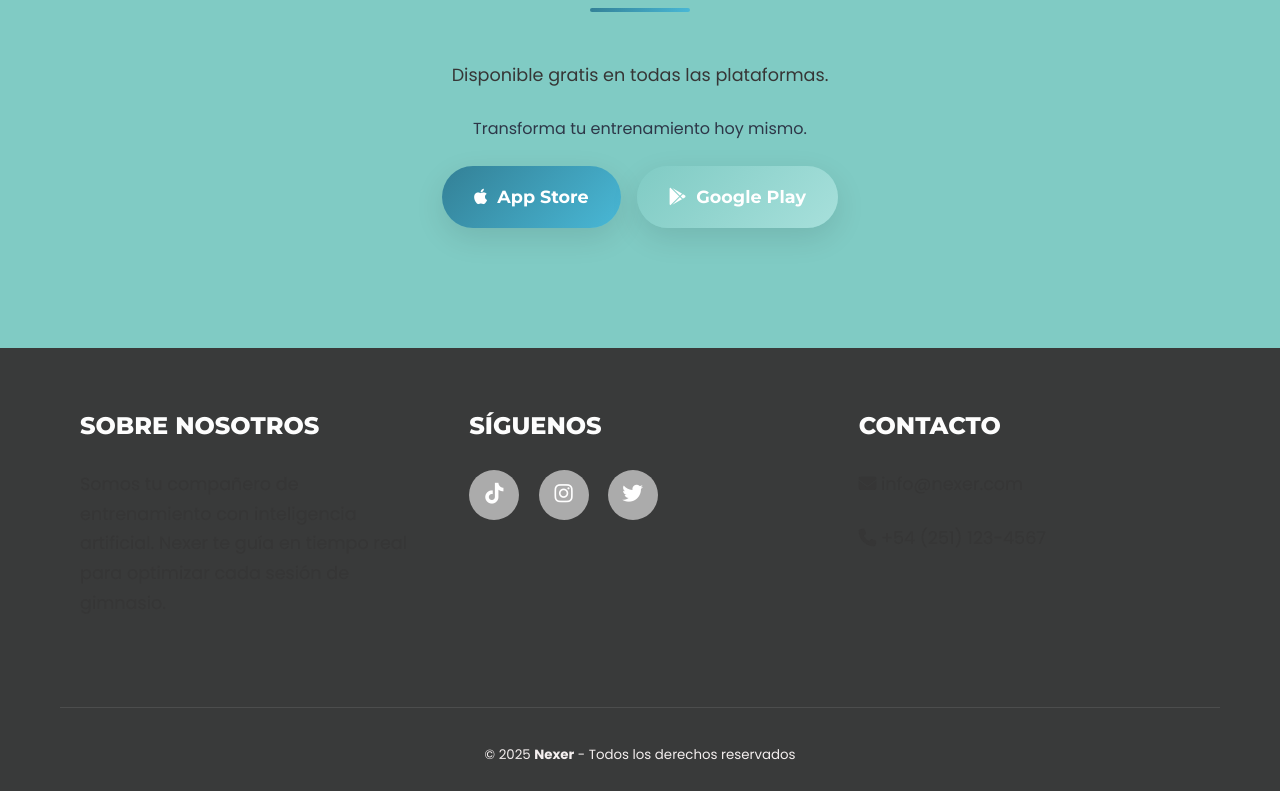
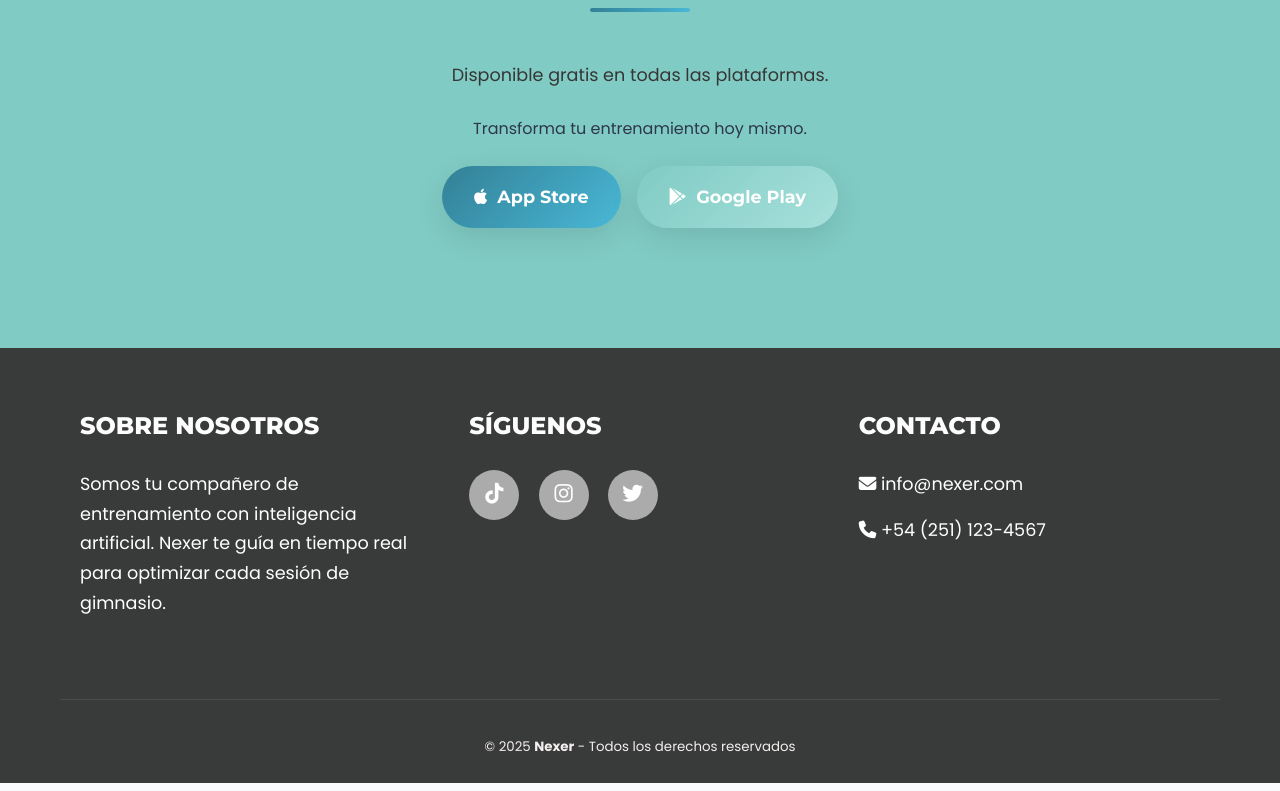
Before and after one commit to Aliolmos/Nexer25, a plain HTML site: page inicio.html in a window 1280 px wide. Shown: the part 4586-5377 px from the top of the page. Drawn offline with Linux system fonts and the light colour scheme.

Commit message:
css cambio

```diff
--- a/estilo.css
+++ b/estilo.css
@@ -676,10 +676,16 @@ footer {
     min-width: 280px;
 }
 
+
 .footer-section h2 {
     font-size: 1.5rem;
     margin-bottom: 1.8rem;
     color: rgb(253, 253, 253);
+}
+
+.footer-section p {
+  color: white;
+  margin-bottom: 1rem;
 }
 
 .social-links {
```
